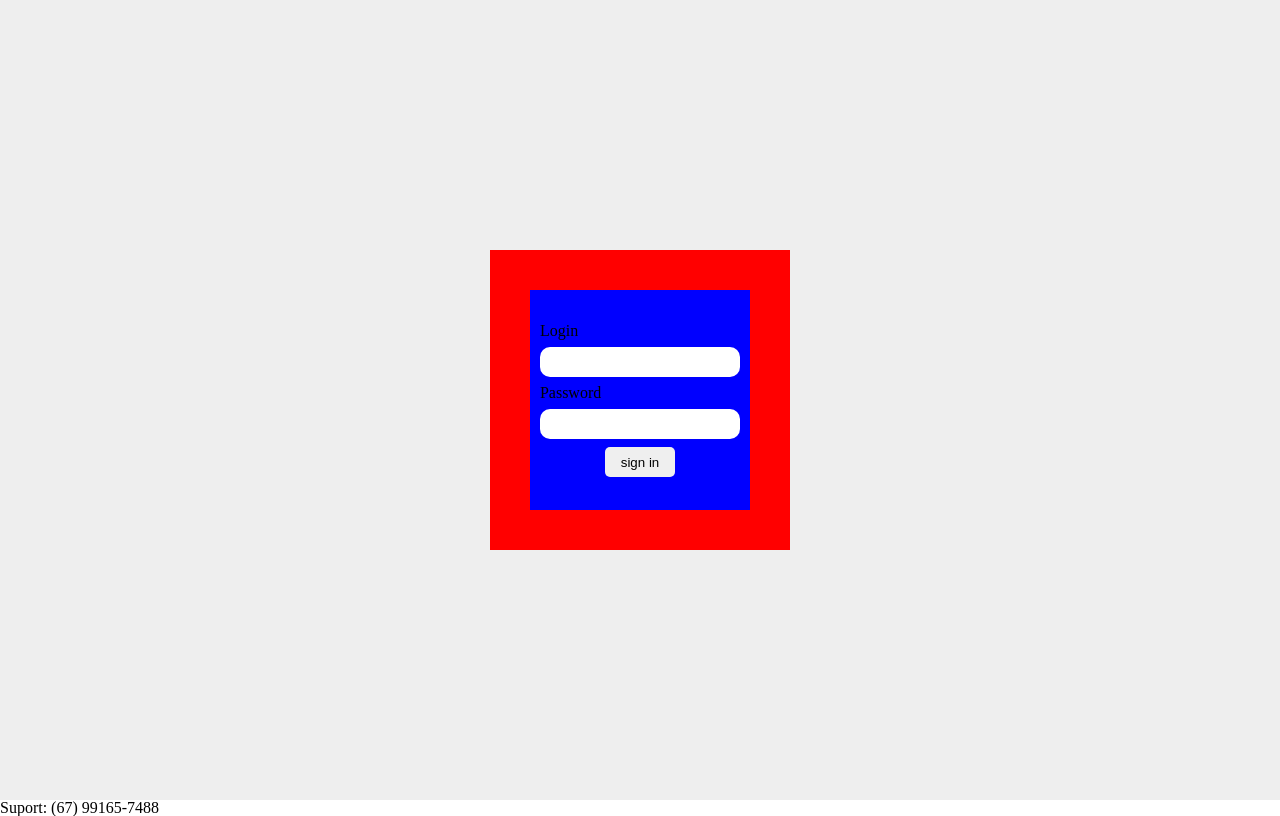
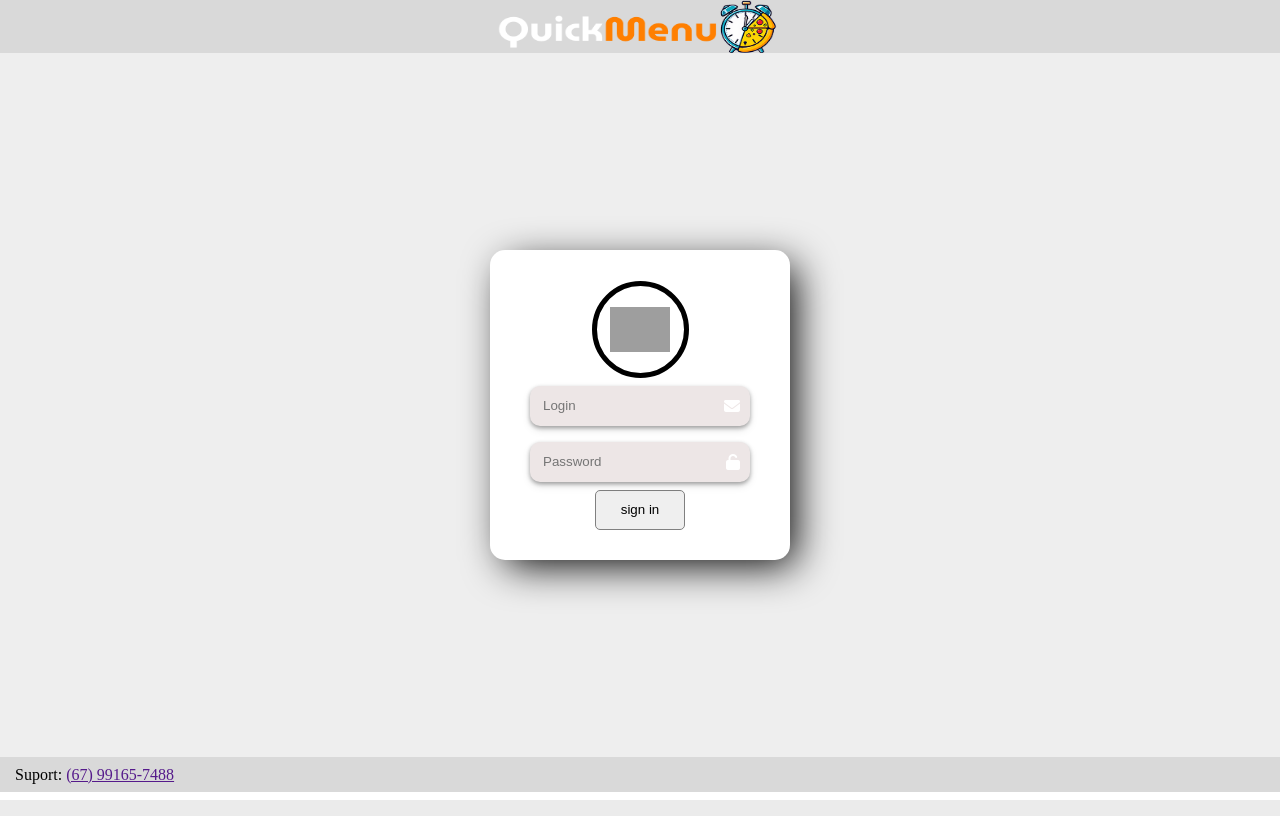
Before and after one commit to AntonioV1ctor/QuickMenu, a PHP site: page / in a window 1280 px wide. Run offline with PHP 8.4, Linux system fonts and the light colour scheme; some libraries are stand-ins or nearby versions; grey boxes are pictures that could not be loaded.

```diff
--- a/index.php
+++ b/index.php
@@ -1,18 +1,38 @@
+<?php
+
+if (isset($_POST["login-home-submit"])) {
+    $login = $_POST["login-home-flogin"];
+    $pass = $_POST["login-home-fpass"];
+    if (empty($login) && empty($pass)) {
+        echo "";
+    } else {
+        if ($login == "quickmenu@gmail.com" && $pass == "dadada") {
+            echo "logado";
+        } else {
+            echo "Login ou Senha Incorreta!";
+        }
+    }
+} else {
+    echo "";
+}
+
+?>
+
 <?php include_once('./view/components/head.php'); ?>
 
 <body>
-    <?php include_once('./view/components/navbar.php');?>
+    <?php include_once('./view/components/navbar.php'); ?>
     <div class="login-home-container">
-
         <div class="login-home-box">
-            <form class="login-home-form" action="/view/pages/user/index.php" method="post">
+            <form class="login-home-form" action="index.php" method="post">
+                <div class="login-home-user-profile"></div>
                 <div class="login-home-align-input">
-                    <label for="flogin">Login</label>
-                    <input class="login-home-input-default" required type="email" name="flogin">
-                    <label for=" fpass">Password</label>
-                    <input class="login-home-input-default" required type="password" name="fpass">
+                    <i id="login-home-icon-email" class="fa-solid fa-envelope"></i>
+                    <input name="login-home-flogin" class="login-home-input-default" required type="email" placeholder="Login">
+                    <i id="login-home-icon-pass" class="fa-solid fa-unlock"></i>
+                    <input name="login-home-fpass" class="login-home-input-default" required type="password" placeholder="Password">
                 </div>
-                <input class="login-home-button-default" required type="submit" value="sign in">
+                <input name="login-home-submit" class="login-home-button-default" required type="submit" value="sign in">
             </form>
         </div>
     </div>
--- a/view/assets/css/components/footer.css
+++ b/view/assets/css/components/footer.css
@@ -0,0 +1,10 @@
+.footer-div {
+    background-color: #d9d9d9;
+    align-items: center;
+    display: flex;
+    height: 35px;
+}
+
+.footer-h2 {
+    margin-left: 15px;
+}
--- a/view/assets/css/components/navbar.css
+++ b/view/assets/css/components/navbar.css
@@ -0,0 +1,12 @@
+.navbar-header{
+    background-color: #d9d9d9;
+}
+
+.navbar-nav{
+    height: 53px;
+    background-size: 320px 59px;
+    background-position: center;
+    background-repeat: no-repeat;
+    background-image: url('../../images/QuickMenuLogoNav.png');
+
+}
--- a/view/assets/css/pages/Home.css
+++ b/view/assets/css/pages/Home.css
@@ -1,49 +1,56 @@
 .login-home-container{
     width: 100%;
-    height: 100vh;
+    height: 88vh;
     display: flex;
     align-items: center;
     justify-content: center;
     background-color: var(--box-default-color);
 }
+
 .login-home-box{
     width: 300px;
-    height: 300px;
-    background-color: red;
+    height: 310px;
+    background-color: #FFFFFF;
     display: flex;
     align-items: center;
     justify-content: center;
+    border-radius: 15px;
+    box-shadow: 10px 10px 40px -5px;
 }
 
 .login-home-form{
     width: 220px;
-    height: 220px;
+    height: 260px;
     display: flex;
     align-items: center;
     justify-content: center;
     flex-direction: column;
-    background-color: blue;
+    /* background-color: blue; */
     text-align: left;
     /* gap: 30px; */
 }
 
 .login-home-input-default{
-    width: 200px;
-    height: 30px;
+    width: 220px;
+    height: 40px;
     border-radius: 10px;
     border: none;
-    padding: 12px 20px;
+    padding: 12px 13px;
     margin: 8px 0;
     box-sizing: border-box;
+    background-color: #EDE6E6;
+    box-shadow: 0 2px 4px rgba(0, 0, 0, 0.333), 0 4px 8px rgba(0, 0, 0, 0.102)
 }
+
 .login-home-button-default{
     height: 30px;
     border-radius: 5px;
     border: none;
     cursor: pointer;
     transition: 0.5s;
-    width: 70px;
-
+    width: 90px;
+    height: 40px;
+    border: 1.5px solid gray;
 }
 
 .login-home-button-default:hover{
@@ -54,6 +61,31 @@
 }
 
 .login-home-align-input{
-    width: 91%;
+    width: 100%;
+    position: relative;
+}
+
+.login-home-user-profile{
+    background-image: url(https://static-00.iconduck.com/assets.00/user-icon-470x512-joawnpv1.png) ;
+    background-repeat: no-repeat;
+    background-position: center;
+    background-size: 60px;
+   width: 87px;
+   height: 87px;
+   border: 5px solid black;
+   border-radius: 100%;
 
 }
+
+#login-home-icon-email{
+    position: absolute;
+    top: 20px;
+    right: 10px;
+    color:#FFFFFF;
+}
+#login-home-icon-pass{
+    position: absolute;
+    top: 76px;
+    right: 10px;
+    color:#FFFFFF;
+}
--- a/view/assets/css/style.css
+++ b/view/assets/css/style.css
@@ -3,6 +3,9 @@
 @import url('pages/ChiefHome.css');
 @import url('pages/Home.css');
 @import url('pages/UserHome.css');
+@import url('components/navbar.css');
+@import url('components/footer.css');
+@import url('components/head.css');
 
 :root{
     --backgroung-default-color: rgb(237, 237, 237);
--- a/view/components/footer.php
+++ b/view/components/footer.php
@@ -1,3 +1,3 @@
-<footer>
-    <h2>Suport: (67) 99165-7488</h2>
+<footer class="footer-div">
+    <h2 class="footer-h2">Suport: <a href="">(67) 99165-7488</a></h2>
 </footer>
--- a/view/components/navbar.php
+++ b/view/components/navbar.php
@@ -0,0 +1,3 @@
+<header class="navbar-header">
+    <nav class="navbar-nav"></nav>
+</header>
```
Also changed, not shown: docker-compose.yml (+16 -1 lines), view/assets/css/reset.css (line endings or trailing spaces), view/assets/images/QuickMenuLogoNav.png (added), view/components/head.php (line endings or trailing spaces), 1 other file.
